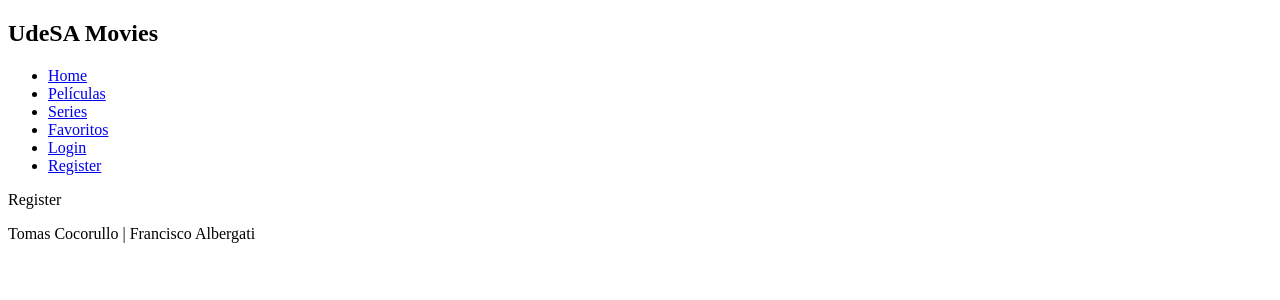
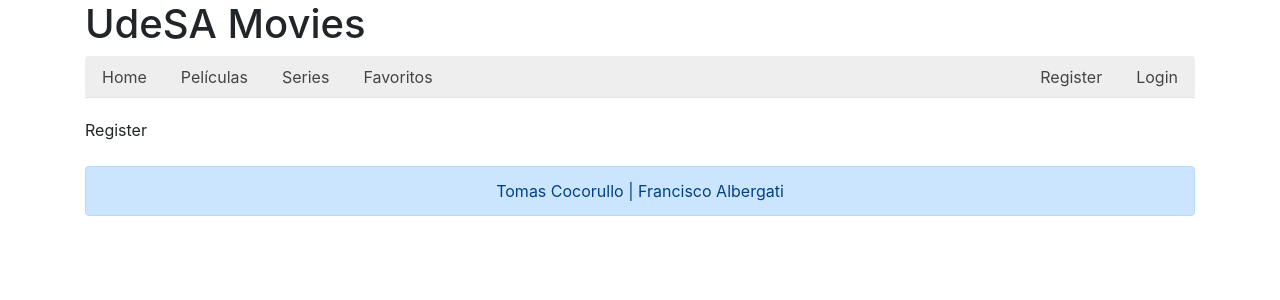
Before and after one commit to falbergatirozier-ship-it/proyecto-cocorullo-albergati-tdm, a React (Create React App) app: page /register in a window 1280 px wide. Shown: the top 300 px of the page. Built offline with nearby package versions, Linux system fonts and the light colour scheme.

Commit message:
Termine de crear las clases del header y footer

```diff
--- a/public/index.html
+++ b/public/index.html
@@ -9,6 +9,8 @@
       name="description"
       content="Web site created using create-react-app"
     />
+    <link rel="stylesheet" href="https://cdn.jsdelivr.net/npm/bootstrap@4.5.3/dist/css/bootstrap.min.css"
+        integrity="sha384-TX8t27EcRE3e/ihU7zmQxVncDAy5uIKz4rEkgIXeMed4M0jlfIDPvg6uqKI2xXr2" crossorigin="anonymous">
     <link rel="apple-touch-icon" href="%PUBLIC_URL%/logo192.png" />
     <!--
       manifest.json provides metadata used when your web app is installed on a
@@ -39,5 +41,15 @@
       To begin the development, run `npm start` or `yarn start`.
       To create a production bundle, use `npm run build` or `yarn build`.
     -->
+
+    <script src="https://code.jquery.com/jquery-3.5.1.slim.min.js"
+        integrity="sha384-DfXdz2htPH0lsSSs5nCTpuj/zy4C+OGpamoFVy38MVBnE+IbbVYUew+OrCXaRkfj"
+        crossorigin="anonymous"></script>
+    <script src="https://cdn.jsdelivr.net/npm/popper.js@1.16.1/dist/umd/popper.min.js"
+        integrity="sha384-9/reFTGAW83EW2RDu2S0VKaIzap3H66lZH81PoYlFhbGU+6BZp6G7niu735Sk7lN"
+        crossorigin="anonymous"></script>
+    <script src="https://cdn.jsdelivr.net/npm/bootstrap@4.5.3/dist/js/bootstrap.min.js"
+        integrity="sha384-w1Q4orYjBQndcko6MimVbzY0tgp4pWB4lZ7lr30WKz0vr/aWKhXdBNmNb5D92v7s"
+        crossorigin="anonymous"></script>
   </body>
 </html>
--- a/src/App.js
+++ b/src/App.js
@@ -12,6 +12,7 @@ import Footer from "./Components/Footer/Footer";
 function App() {
   return (
     <React.Fragment>
+        <div className="container">
           <Header />
           <Switch>
             <Route path="/" exact={true} component={Home} />
@@ -23,6 +24,7 @@ function App() {
           </Switch>
 
           <Footer />
+        </div>
     </React.Fragment>
   );
 }
--- a/src/Components/Footer/Footer.js
+++ b/src/Components/Footer/Footer.js
@@ -4,8 +4,8 @@ import "./Footer.css"
 function Footer (){
 
     return (
-        <footer>
-            <p >Tomas Cocorullo | Francisco Albergati</p>
+        <footer className="alert alert-primary mt-4 text-center">
+            <p className="mb-0">Tomas Cocorullo | Francisco Albergati</p>
         </footer>
     )
 }
--- a/src/Components/Header/Header.js
+++ b/src/Components/Header/Header.js
@@ -5,10 +5,11 @@ import "./Header.css"
 function Header (){
 
     return (
-        <nav>
-            <h1 className="Titulo">UdeSA Movies</h1>
+        <React.Fragment>
+            <h1>UdeSA Movies</h1>
+
             <Menu />
-        </nav>
+        </React.Fragment>
     )
 }
 
--- a/src/Components/Menu/Menu.css
+++ b/src/Components/Menu/Menu.css
@@ -1,4 +1,4 @@
-.nav {
+nav {
     display: grid;
     grid-template-columns: 1fr;
     background-color: #eee;
@@ -6,6 +6,15 @@
     margin-bottom: 20px;
 }
 
-.nav:hover{
+.nav {
+    margin: 0 !important;
+}
+
+.nav a:hover{
     font-weight: bold;
 }
+
+.nav a{
+    color: #444;
+    text-decoration: none;
+}
--- a/src/Components/Menu/Menu.js
+++ b/src/Components/Menu/Menu.js
@@ -1,16 +1,19 @@
 import React from "react";
 import {Link} from "react-router-dom"
+import "./Menu.css"
 
 function Menu (){
     return(
-        <ul className="nav">
-            <li className="nav-item"> <Link to="/" >Home</Link> </li>
-            <li className="nav-item"> <Link to="/Peliculas" >Películas</Link> </li>
-            <li className="nav-item"> <Link to="/Series" >Series</Link> </li>
-            <li className="nav-item"> <Link to="/Favoritos" >Favoritos</Link> </li>
-            <li className="nav-item log"> <Link to="/Login" >Login</Link> </li>
-            <li className="nav-item reg"> <Link to="/Register" >Register</Link> </li>
-        </ul>
+    <nav>
+        <ul className="nav nav-tabs my-4">
+                <li className="nav-item"> <Link className="nav-link" to="/" >Home</Link> </li>
+                <li className="nav-item"> <Link className="nav-link" to="/Peliculas" >Películas</Link> </li>
+                <li className="nav-item"> <Link className="nav-link" to="/Series" >Series</Link> </li>
+                <li className="nav-item"> <Link className="nav-link" to="/Favoritos" >Favoritos</Link> </li>
+                <li className="nav-item ml-auto"> <Link className="nav-link" to="/Register" >Register</Link> </li>
+                <li className="nav-item"> <Link className="nav-link" to="/Login" >Login</Link> </li>
+            </ul>
+    </nav>
     )
 }
 
```
Lines whose indentation alone changed are shown as unchanged.
